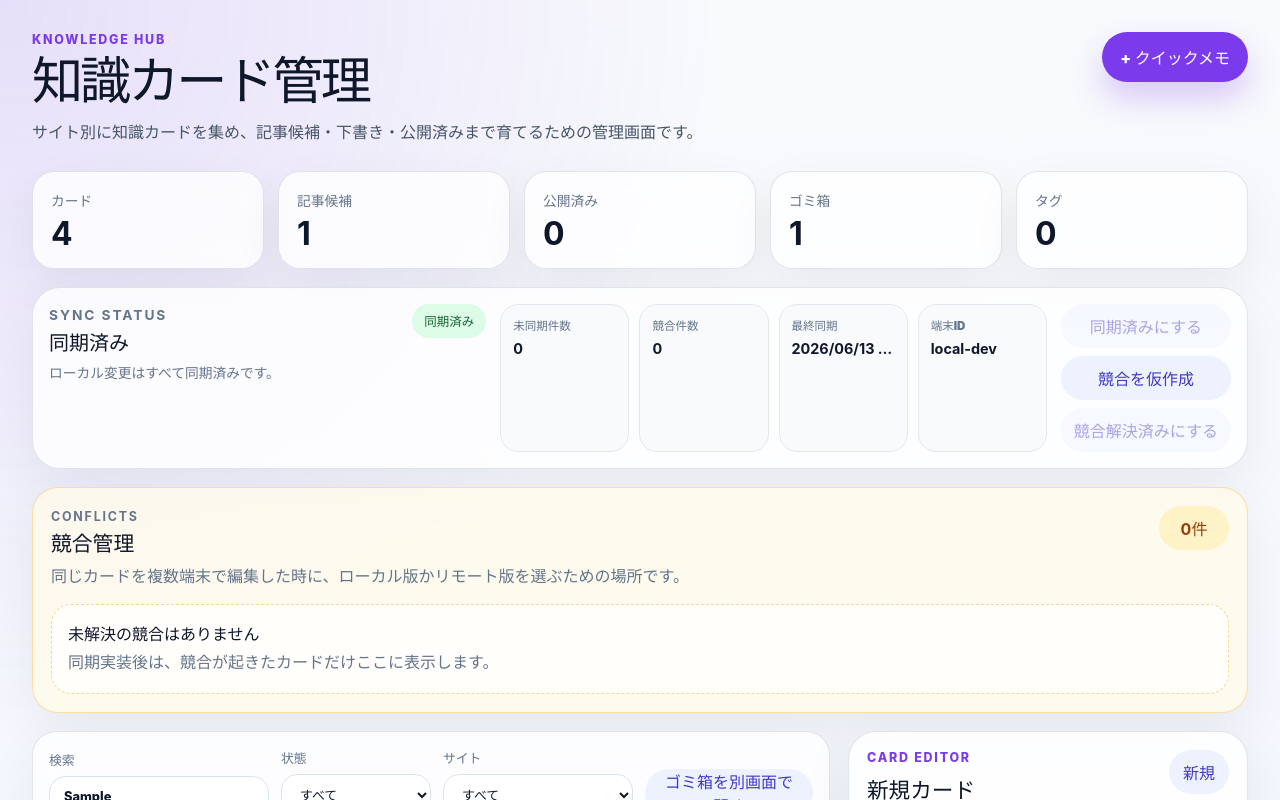
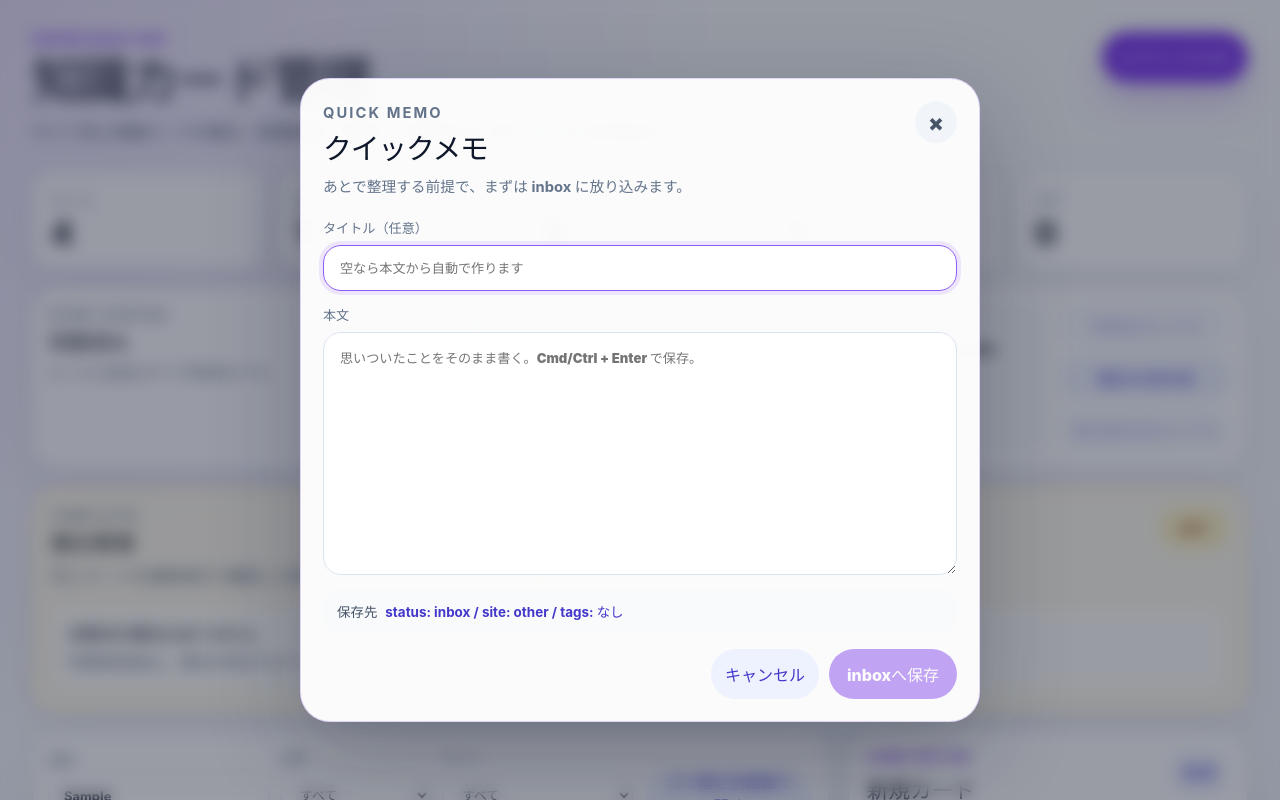
Before and after one commit to yuki6868/knowledge-hub, a React (Vite) app in the folder frontend/: page / in a window 1280 px wide. Both pictures are taken after typing "Sample", "Sample", "Sample", "Sample", "Sample" into the empty fields and a click on the button "+ クイックメモ". Shown: the top 800 px of the page. Built offline with nearby package versions, Linux system fonts and the light colour scheme.

Commit message:
feat: クイックメモ機能の追加

```diff
--- a/frontend/src/App.css
+++ b/frontend/src/App.css
@@ -1506,3 +1506,148 @@
     position: static;
   }
 }
+
+.quick-memo-overlay {
+  position: fixed;
+  inset: 0;
+  z-index: 100;
+  display: grid;
+  place-items: center;
+  padding: 22px;
+  background: rgba(15, 23, 42, 0.42);
+  backdrop-filter: blur(8px);
+}
+
+.quick-memo-dialog {
+  width: min(680px, 100%);
+  max-height: calc(100vh - 44px);
+  overflow: auto;
+  padding: 22px;
+  border: 1px solid rgba(167, 139, 250, 0.34);
+  border-radius: 30px;
+  background: rgba(255, 255, 255, 0.96);
+  box-shadow: 0 30px 90px rgba(15, 23, 42, 0.28);
+}
+
+.quick-memo-header {
+  display: flex;
+  justify-content: space-between;
+  gap: 18px;
+  align-items: flex-start;
+  margin-bottom: 18px;
+}
+
+.quick-memo-header h2 {
+  margin: 0 0 8px;
+  font-size: 1.8rem;
+  letter-spacing: -0.04em;
+}
+
+.quick-memo-header p {
+  margin: 0;
+  color: #64748b;
+  font-size: 0.92rem;
+  font-weight: 700;
+  line-height: 1.7;
+}
+
+.quick-memo-close {
+  flex: 0 0 auto;
+  width: 42px;
+  height: 42px;
+  border: 0;
+  border-radius: 999px;
+  color: #475569;
+  background: #f1f5f9;
+  cursor: pointer;
+  font-size: 1.4rem;
+  font-weight: 900;
+}
+
+.quick-memo-field {
+  display: flex;
+  flex-direction: column;
+  gap: 8px;
+  margin-bottom: 14px;
+  color: #64748b;
+  font-size: 0.82rem;
+  font-weight: 900;
+}
+
+.quick-memo-field input,
+.quick-memo-field textarea {
+  width: 100%;
+  box-sizing: border-box;
+  border: 1px solid #dbe3ef;
+  border-radius: 18px;
+  padding: 14px 16px;
+  color: #0f172a;
+  background: #fff;
+  font: inherit;
+  outline: none;
+}
+
+.quick-memo-field textarea {
+  min-height: 210px;
+  resize: vertical;
+  line-height: 1.8;
+}
+
+.quick-memo-field input:focus,
+.quick-memo-field textarea:focus {
+  border-color: #8b5cf6;
+  box-shadow: 0 0 0 4px rgba(139, 92, 246, 0.14);
+}
+
+.quick-memo-info {
+  display: flex;
+  flex-wrap: wrap;
+  gap: 8px;
+  align-items: center;
+  margin-bottom: 16px;
+  padding: 12px 14px;
+  border-radius: 18px;
+  color: #475569;
+  background: #f8fafc;
+  font-size: 0.84rem;
+}
+
+.quick-memo-info span {
+  font-weight: 900;
+}
+
+.quick-memo-info strong {
+  color: #4338ca;
+}
+
+.quick-memo-actions {
+  display: flex;
+  justify-content: flex-end;
+  gap: 10px;
+}
+
+.quick-memo-actions .primary-button:disabled {
+  cursor: not-allowed;
+  opacity: 0.45;
+  transform: none;
+  box-shadow: none;
+}
+
+@media (max-width: 700px) {
+  .quick-memo-overlay {
+    align-items: end;
+    padding: 12px;
+  }
+
+  .quick-memo-dialog {
+    border-radius: 24px;
+  }
+
+  .quick-memo-actions {
+    flex-direction: column-reverse;
+  }
+
+  .quick-memo-actions button {
+    width: 100%;
+  }
+}
--- a/frontend/src/App.tsx
+++ b/frontend/src/App.tsx
@@ -1,4 +1,4 @@
-import { useMemo, useState } from 'react'
+import { useMemo, useState, type KeyboardEvent } from 'react'
 import {
   CARD_STATUS_LABELS,
   CARD_STATUSES,
@@ -187,6 +187,9 @@ function App() {
   const [selectedCardId, setSelectedCardId] = useState<string | null>(null)
   const [editorMode, setEditorMode] = useState<EditorMode>('new')
   const [form, setForm] = useState<CardFormState>(EMPTY_FORM)
+  const [isQuickMemoOpen, setIsQuickMemoOpen] = useState(false)
+  const [quickMemoTitle, setQuickMemoTitle] = useState('')
+  const [quickMemoBody, setQuickMemoBody] = useState('')
   const [syncState, setSyncState] = useState<SyncState>(INITIAL_SYNC_STATE)
 
   const selectedCard = useMemo(() => {
@@ -398,6 +401,54 @@ function App() {
       : syncState.status === 'synced'
         ? 'ローカル変更はすべて同期済みです。'
         : 'ローカル変更があります。Supabase接続後はここから同期します。'
+
+  const openQuickMemo = () => {
+    setQuickMemoTitle('')
+    setQuickMemoBody('')
+    setIsQuickMemoOpen(true)
+  }
+
+  const closeQuickMemo = () => {
+    setIsQuickMemoOpen(false)
+  }
+
+  const saveQuickMemo = () => {
+    const trimmedTitle = quickMemoTitle.trim()
+    const trimmedBody = quickMemoBody.trim()
+
+    if (!trimmedTitle && !trimmedBody) return
+
+    const now = new Date().toISOString()
+    const newCard: CardWithTags = {
+      id: createId('card'),
+      title: trimmedTitle || getPreview(trimmedBody) || '無題のメモ',
+      body: quickMemoBody,
+      site: 'other',
+      status: 'inbox',
+      created_at: now,
+      updated_at: now,
+      device_id: 'local-dev',
+      tags: [],
+    }
+
+    setCards((current) => [newCard, ...current])
+    setSelectedCardId(newCard.id)
+    setEditorMode('new')
+    setForm(EMPTY_FORM)
+    setQuickMemoTitle('')
+    setQuickMemoBody('')
+    setIsQuickMemoOpen(false)
+    setShowTrash(false)
+    setShowDetail(false)
+    markLocalChange()
+  }
+
+  const handleQuickMemoKeyDown = (event: KeyboardEvent<HTMLTextAreaElement>) => {
+    if ((event.metaKey || event.ctrlKey) && event.key === 'Enter') {
+      event.preventDefault()
+      saveQuickMemo()
+    }
+  }
 
   const startNewCard = () => {
     setEditorMode('new')
@@ -603,9 +654,73 @@ function App() {
     }))
   }
 
+  const quickMemoModal = isQuickMemoOpen ? (
+    <div
+      className="quick-memo-overlay"
+      role="dialog"
+      aria-modal="true"
+      aria-labelledby="quick-memo-title"
+      onMouseDown={closeQuickMemo}
+    >
+      <section className="quick-memo-dialog" onMouseDown={(event) => event.stopPropagation()}>
+        <div className="quick-memo-header">
+          <div>
+            <p className="eyebrow">Quick Memo</p>
+            <h2 id="quick-memo-title">クイックメモ</h2>
+            <p>あとで整理する前提で、まずは inbox に放り込みます。</p>
+          </div>
+          <button className="quick-memo-close" type="button" onClick={closeQuickMemo} aria-label="閉じる">
+            ×
+          </button>
+        </div>
+
+        <label className="quick-memo-field">
+          <span>タイトル（任意）</span>
+          <input
+            value={quickMemoTitle}
+            onChange={(event) => setQuickMemoTitle(event.target.value)}
+            placeholder="空なら本文から自動で作ります"
+            autoFocus
+          />
+        </label>
+
+        <label className="quick-memo-field">
+          <span>本文</span>
+          <textarea
+            value={quickMemoBody}
+            onChange={(event) => setQuickMemoBody(event.target.value)}
+            onKeyDown={handleQuickMemoKeyDown}
+            placeholder="思いついたことをそのまま書く。Cmd/Ctrl + Enter で保存。"
+            rows={9}
+          />
+        </label>
+
+        <div className="quick-memo-info">
+          <span>保存先</span>
+          <strong>status: inbox / site: other / tags: なし</strong>
+        </div>
+
+        <div className="quick-memo-actions">
+          <button className="ghost-button" type="button" onClick={closeQuickMemo}>
+            キャンセル
+          </button>
+          <button
+            className="primary-button"
+            type="button"
+            onClick={saveQuickMemo}
+            disabled={!quickMemoTitle.trim() && !quickMemoBody.trim()}
+          >
+            inboxへ保存
+          </button>
+        </div>
+      </section>
+    </div>
+  ) : null
+
   if (showTrash) {
     return (
       <main className="app-shell trash-screen">
+        {quickMemoModal}
         <header className="app-header trash-window-header">
           <div>
             <p className="eyebrow">Trash Window</p>
@@ -618,7 +733,7 @@ function App() {
             <button className="ghost-button" type="button" onClick={closeTrashWindow}>
               ← カード一覧へ戻る
             </button>
-            <button className="primary-button" type="button" onClick={startNewCard}>
+            <button className="primary-button" type="button" onClick={openQuickMemo}>
               + クイックメモ
             </button>
           </div>
@@ -734,6 +849,7 @@ function App() {
   if (showDetail && selectedCard) {
     return (
       <main className="app-shell detail-screen">
+        {quickMemoModal}
         <header className="app-header detail-header">
           <div>
             <p className="eyebrow">Card Detail</p>
@@ -746,7 +862,7 @@ function App() {
             <button className="ghost-button" type="button" onClick={() => setShowDetail(false)}>
               ← カード一覧へ戻る
             </button>
-            <button className="primary-button" type="button" onClick={startNewCard}>
+            <button className="primary-button" type="button" onClick={openQuickMemo}>
               + クイックメモ
             </button>
           </div>
@@ -928,6 +1044,7 @@ function App() {
 
   return (
     <main className="app-shell">
+      {quickMemoModal}
       <header className="app-header">
         <div>
           <p className="eyebrow">Knowledge Hub</p>
@@ -936,7 +1053,7 @@ function App() {
             サイト別に知識カードを集め、記事候補・下書き・公開済みまで育てるための管理画面です。
           </p>
         </div>
-        <button className="primary-button" type="button" onClick={startNewCard}>
+        <button className="primary-button" type="button" onClick={openQuickMemo}>
           + クイックメモ
         </button>
       </header>
```
